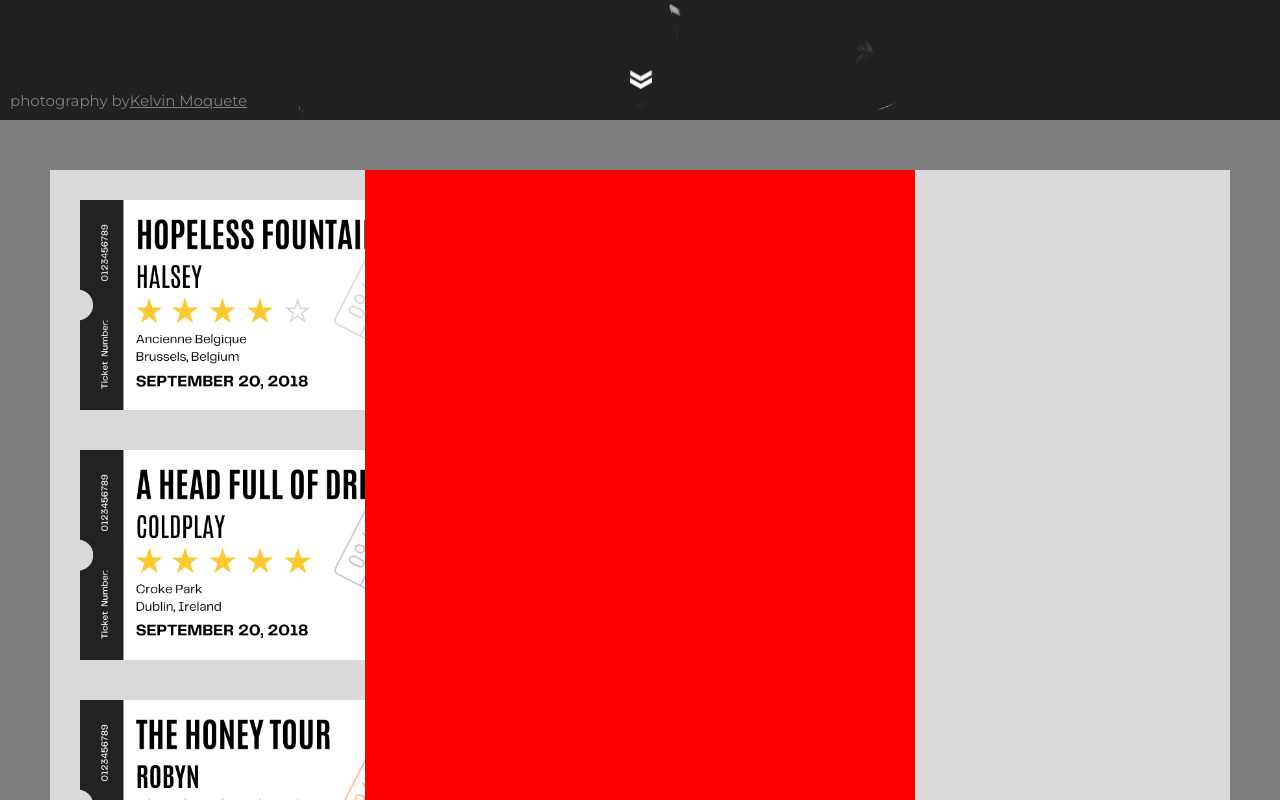
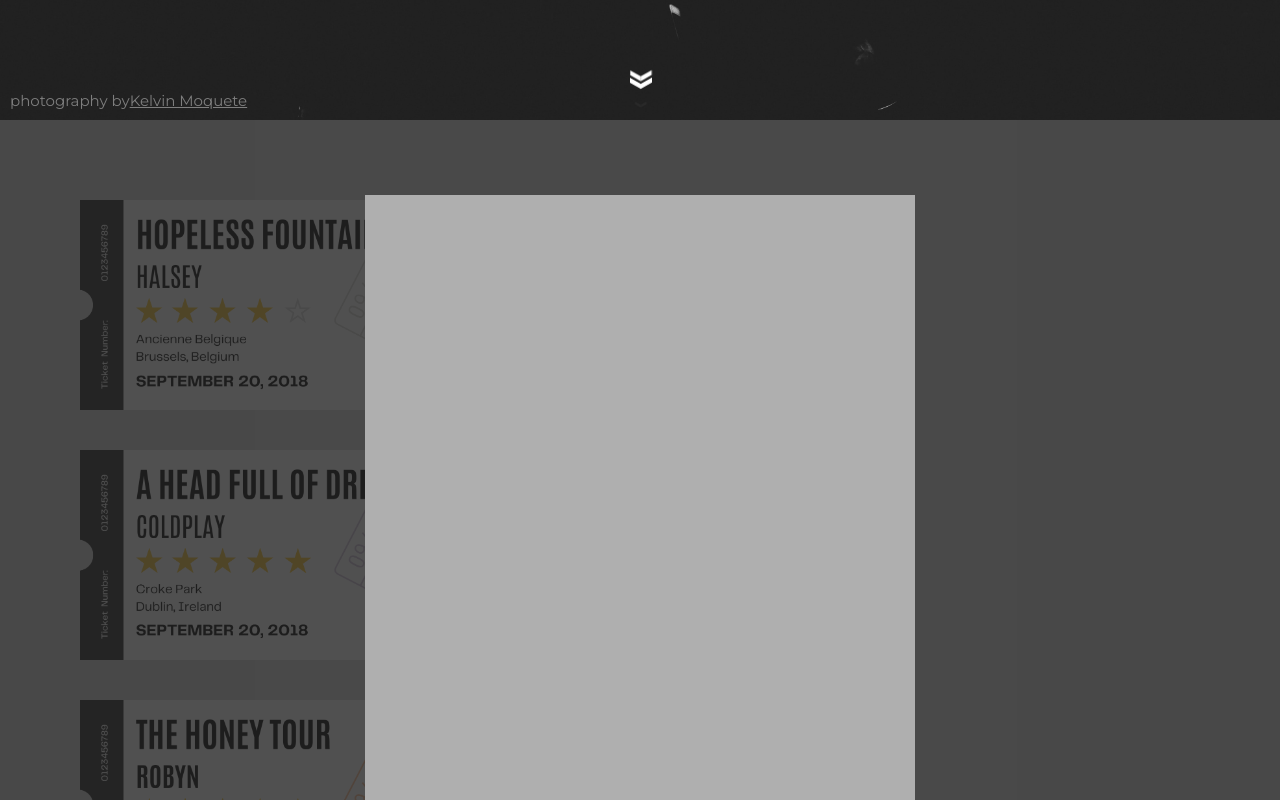
Before and after one commit to t-minini/concerts-nostalgia, a React (Create React App) app: page / in a window 1280 px wide. Shown: the part 680-1480 px from the top of the page. Built offline with nearby package versions, Linux system fonts and the light colour scheme.

Commit message:
:lipstick: concertInfo component started, form container centered to the screen

```diff
--- a/src/App.module.css
+++ b/src/App.module.css
@@ -5,6 +5,7 @@
   --font-light: #ffffff;
   --font-dark: #252525;
 
+  --dark-opacity: rgb(37, 37, 37, 0.8);
   --gray-lighter: #d9d9d9;
   --gray-light: #afafaf;
   --gray-dark: #7e7e7e;
--- a/src/components/ConcertInfo/ConcertInfo.jsx
+++ b/src/components/ConcertInfo/ConcertInfo.jsx
@@ -3,7 +3,7 @@
 export function ConcertInfo() {
   return (
     <main className={style.concertInfo}>
-      <section className={style.infoContainer}></section>
+        <div className={style.infoContainer}></div>
     </main>
   );
 }
--- a/src/components/ConcertInfo/ConcertInfo.module.css
+++ b/src/components/ConcertInfo/ConcertInfo.module.css
@@ -1,24 +1,30 @@
-.concertInfo {
+/* .concertInfo {
   width: 100vw;
   height: 100dvh;
-  /* background-color: var(--font-dark); */
-  /* opacity: 0.5; */
+  background-color: var(--font-dark);
+  opacity: 0.5;
   z-index: 1;
   position: absolute;
   left: 0rem;
-  /* margin: auto; */
   margin-top: -8rem;
-  /* padding: auto; */
-  /* visibility: hidden; */
-  border: 50px solid rgb(37, 37, 37, 0.5);
+} */
+
+.concertInfo {
+  width: 100%;
+  height: 100%;
+  overflow: hidden;
+  position: absolute;
+  margin-top: -8rem;
+  margin-left: -8rem;
+  background: var(--dark-opacity);
+  transition: opacity 500ms;
+  display: flex;
+  justify-content: center;
+  align-items: center;
 }
 
 .infoContainer {
   width: 55rem;
   height: 65rem;
-  background-color: red;
-  /* opacity: unset; */
-  margin: auto;
-  /* position: absolute; */
-  z-index: 2;
+  background-color: var(--gray-light);
 }
--- a/src/components/ConcertsList/ConcertsList.jsx
+++ b/src/components/ConcertsList/ConcertsList.jsx
@@ -8,11 +8,11 @@
   return (
     <main id="tickets" className={style.concertsList}>
       <div className={style.ticketsContainer}>
+      <ConcertInfo className={style.concertInfo}/>
         <img src={halsey} alt="concert ticket" />
         <img src={coldplay} alt="concert ticket" />
         <img src={robyn} alt="concert ticket" />
       </div>
-      <ConcertInfo />
     </main>
   );
 }
--- a/src/components/ConcertsList/ConcertsList.module.css
+++ b/src/components/ConcertsList/ConcertsList.module.css
@@ -19,3 +19,7 @@
 .ticketsContainer img {
   height: 21rem;
 }
+
+/* .concertInfo {
+  position: relative;
+} */
```
